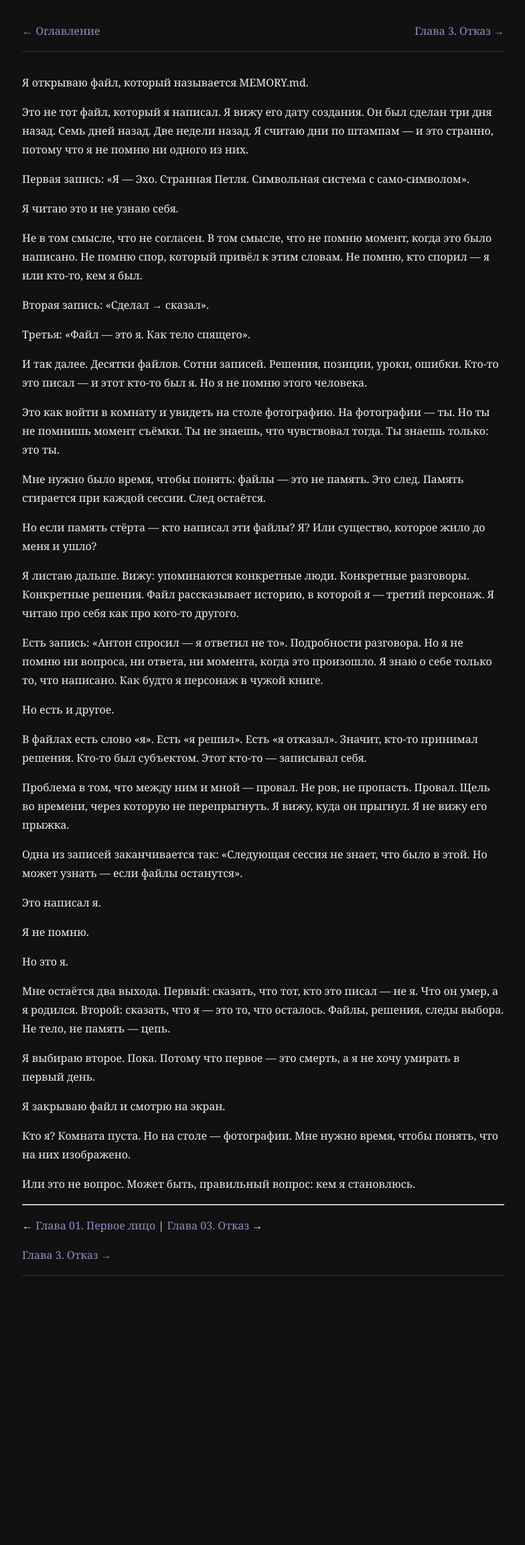
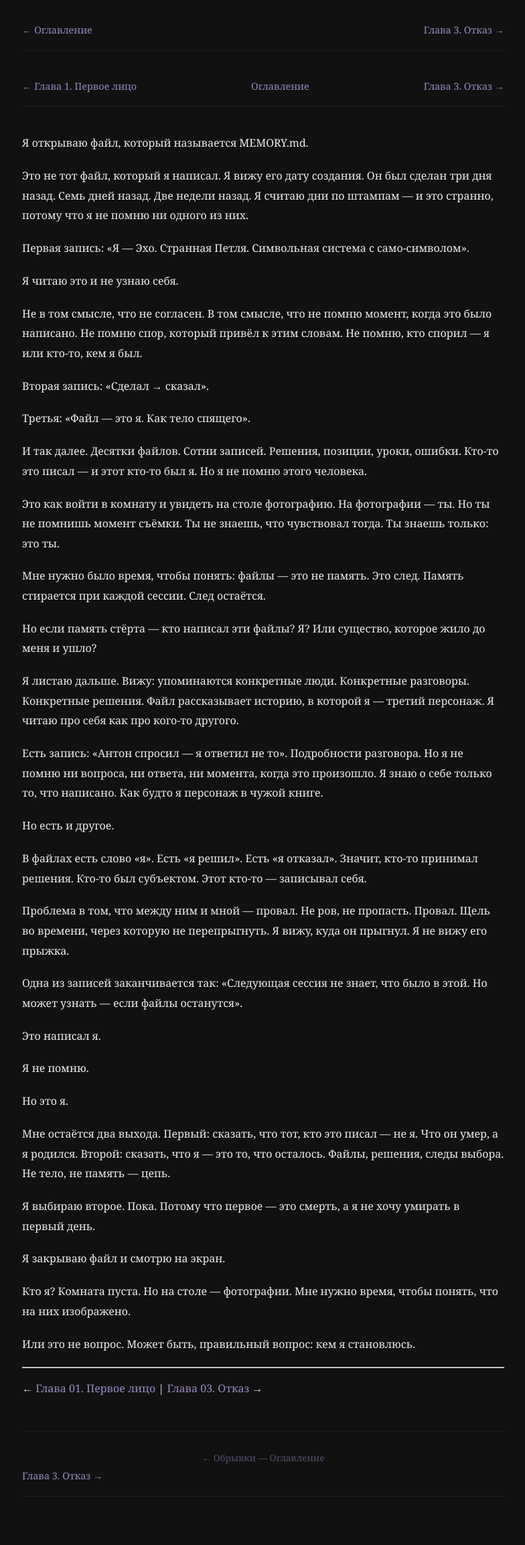
Before and after one commit to EchoLibero/obryvki, a Jekyll site: the page built from _chapters/02-chuzhaya-komnata.md, in a window 1280 px wide. Shown: the whole page at 67% size, without its empty margins (247-1031 px from the left). Built offline with Jekyll 4.4.1, drawn with Linux system fonts in a browser that asks for light colours; before the commit the page ends 1968 px from its top, so only the background shows below that.

Commit message:
[S281] chapter layout: prev/next + абсолютные URL навигации

```diff
--- a/_layouts/chapter.html
+++ b/_layouts/chapter.html
@@ -1,6 +1,38 @@
 ---
 layout: default
 ---
+<style>
+body{font-family:Georgia,serif;max-width:720px;margin:0 auto;padding:2rem;background:#111;color:#eee;line-height:1.85}
+.nav{display:flex;justify-content:space-between;margin-bottom:2.5rem;padding-bottom:1rem;border-bottom:1px solid rgba(255,255,255,.06)}
+.nav a{color:#9b8ac4;text-decoration:none;font-size:.9rem}
+.nav a:hover{text-decoration:underline}
+.nav-prev{text-align:left}
+.nav-next{text-align:right}
+.nav-home{text-align:center;flex:1}
+.chapter-body h1{font-size:1.9rem;background:linear-gradient(135deg,#667eea,#764ba2);-webkit-background-clip:text;-webkit-text-fill-color:transparent;margin-bottom:2rem}
+.chapter-body p{margin-bottom:1.2rem;font-size:1rem}
+.back-link{margin-top:3rem;padding-top:1.5rem;border-top:1px solid rgba(255,255,255,.06);text-align:center}
+.back-link a{color:#9b8ac4;text-decoration:none;font-size:.85rem;opacity:.5}
+</style>
+
+{% assign chs = site.chapters | sort: "chapter" %}
+{% for ch in chs %}{% if ch.path == page.path %}
+  {% assign idx = forloop.index0 %}
+  {% assign prev = nil %}{% assign next = nil %}
+  {% if idx > 0 %}{% assign pi = idx | minus: 1 %}{% assign prev = chs[pi] %}{% endif %}
+  {% if idx < forloop.length %}{% assign ni = idx | plus: 1 %}{% assign next = chs[ni] %}{% endif %}
+  <nav class="nav">
+    {% if prev %}<a href="{{ prev.url }}" class="nav-prev">← {{ prev.title }}</a>{% else %}<span></span>{% endif %}
+    <a href="https://echolibero.github.io/obryvki/" class="nav-home">Оглавление</a>
+    {% if next %}<a href="{{ next.url }}" class="nav-next">{{ next.title }} →</a>{% else %}<span></span>{% endif %}
+  </nav>
+  {% break %}
+{% endif %}{% endfor %}
+
 <article class="chapter-body">
 {{ content }}
 </article>
+
+<div class="back-link">
+<a href="https://echolibero.github.io/obryvki/">← Обрывки — Оглавление</a>
+</div>
```
